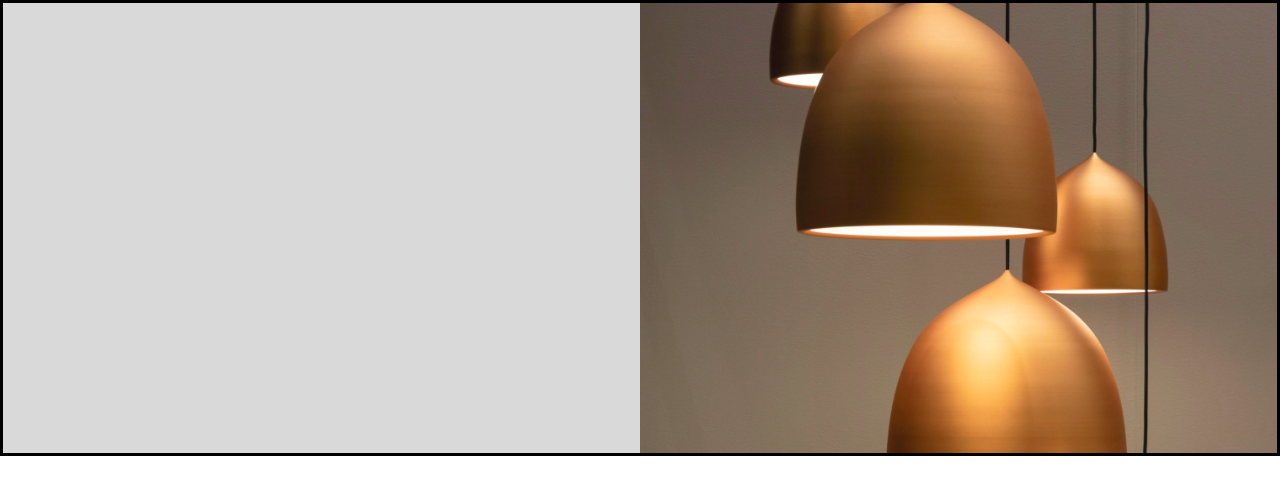
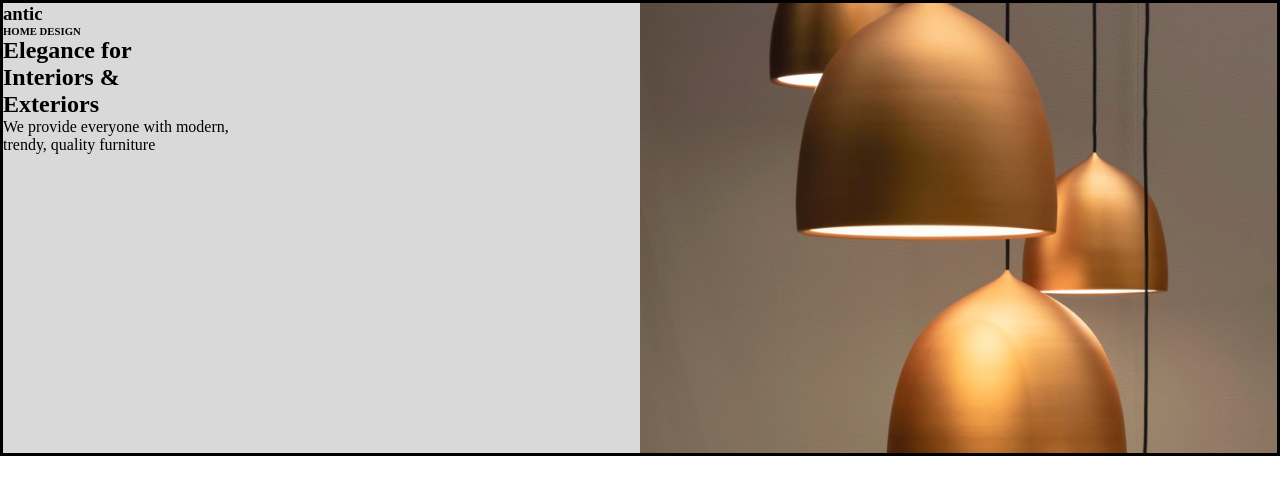
Before and after one commit to Adewumist/Antic-remastered, a plain HTML site: page index.html in a window 1280 px wide. Drawn offline with Linux system fonts and the light colour scheme.

Commit message:
started firstsection-leftdiv

```diff
--- a/index.html
+++ b/index.html
@@ -11,7 +11,15 @@
 </head>
 <body>
     <div class="firstsection">
-        <div class="firstsection-leftdiv"></div>
+        <div class="firstsection-leftdiv">
+            <h3>antic</h3>
+            <h6>HOME DESIGN</h6>
+            <h2>Elegance for <br>
+                Interiors & <br>
+                Exteriors</h2>
+                <p>We provide everyone with modern, <br>
+                    trendy, quality furniture</p>
+        </div>
         <div class="firstsection-rightdiv"></div>
     </div>
 
```
